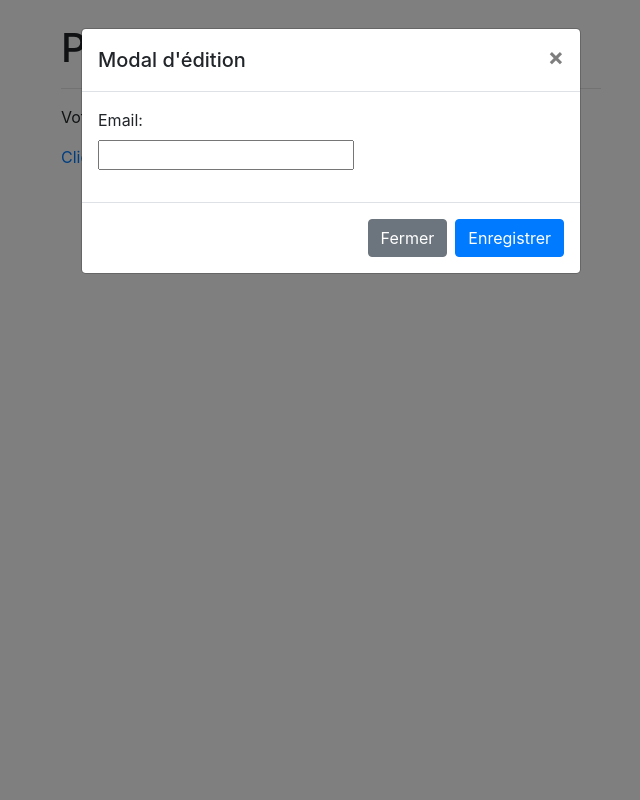
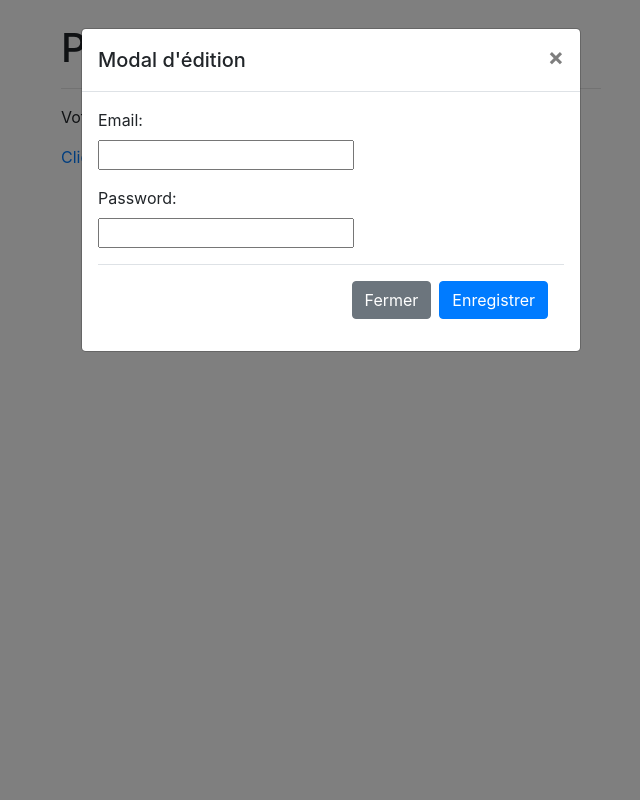
Before and after one commit to PapaSARR/DjangoApp, a Django app: template user/templates/edition.html in a window 1280 px wide, after a click on "Cliquer ici pour modifier le modifier". Shown: the whole page, without its empty margins (309-949 px from the left). Run offline with Django 3.2, Linux system fonts and the light colour scheme; tables that the repository leaves empty hold one stand-in row (values such as "Sample post"); the template is opened without the code that fills it: values that come from a table or form of the project are taken from there, most other values are stand-ins (such as "Sample title", 1, 10 or a date in 2020).

Commit message:
Résolution du bug édition d'un user

```diff
--- /dev/null
+++ b/ayomi_test/requirements.txt
@@ -0,0 +1 @@
+Django==3.1.3
--- a/user/templates/edition.html
+++ b/user/templates/edition.html
@@ -29,7 +29,11 @@
 	                <label for="{{ form.email.id_for_label }}">Email: </label><br/>
 	                {{ form.email }}
 	            </div>
-		      </div>
+		      	<div class="form-group">
+	                <label for="{{ form.password.id_for_label }}">Password: </label><br/>
+	                {{ form.password }}
+        	 	</div>
+
 		      <div class="modal-footer">
 		        <button type="button" class="btn btn-secondary" data-dismiss="modal">Fermer</button>
 		        <button type="submit" class="btn btn-primary">Enregistrer</button>
--- a/user/views.py
+++ b/user/views.py
@@ -21,7 +21,8 @@ def edition(request):
 		if not user.exists():
 			User.objects.create(email=email,password=password)
 			user = User.objects.get(email=email)
-			context = {'email': user.email, 'form':form}
+			context = {'email': user.email, 'password': user.password, 'form':form}
 		else:
-			context = {'email': user[0].email,  'form':form}
+			User.objects.update_or_create(email=user[0].email,password=user[0].password)
+			context = {'email': user[0].email, 'password': user[0].password, 'form':form}
 	return render(request,'edition.html', context)
```
